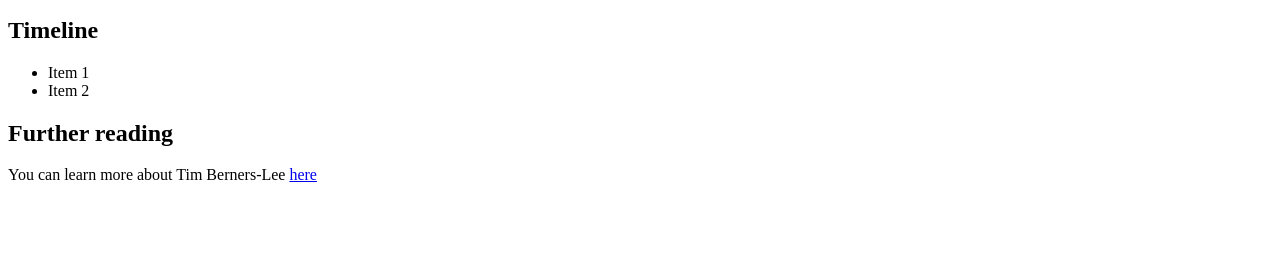
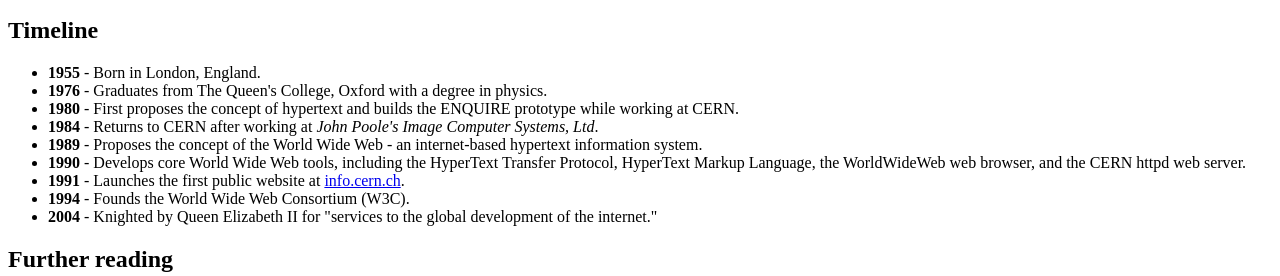
Before and after one commit to timbt/fcc-tribute-page, a plain HTML site: page index.html in a window 1280 px wide. Shown: the part 426-702 px from the top of the page. Drawn offline with Linux system fonts and the light colour scheme.

Commit message:
Add content to tribute-info section.

```diff
--- a/index.html
+++ b/index.html
@@ -19,8 +19,15 @@
             <section id="tribute-info">
                 <h2>Timeline</h2>
                 <ul>
-                    <li>Item 1</li>
-                    <li>Item 2</li>
+                    <li><strong>1955</strong> - Born in London, England.</li>
+                    <li><strong>1976</strong> - Graduates from The Queen's College, Oxford with a degree in physics.</li>
+                    <li><strong>1980</strong> - First proposes the concept of hypertext and builds the ENQUIRE prototype while working at CERN.</li>
+                    <li><strong>1984</strong> - Returns to CERN after working at <em>John Poole's Image Computer Systems, Ltd</em>.</li>
+                    <li><strong>1989</strong> - Proposes the concept of the World Wide Web - an internet-based hypertext information system.</li>
+                    <li><strong>1990</strong> - Develops core World Wide Web tools, including the HyperText Transfer Protocol, HyperText Markup Language, the WorldWideWeb web browser, and the CERN httpd web server.</li>
+                    <li><strong>1991</strong> - Launches the first public website at <a href="http://info.cern.ch/hypertext/WWW/TheProject.html" target="_blank">info.cern.ch</a>.</li>
+                    <li><strong>1994</strong> - Founds the World Wide Web Consortium (W3C).</li>
+                    <li><strong>2004</strong> - Knighted by Queen Elizabeth II for "services to the global development of the internet."</li>
                 </ul>
             </section>
             <section id="further-reading">
```
